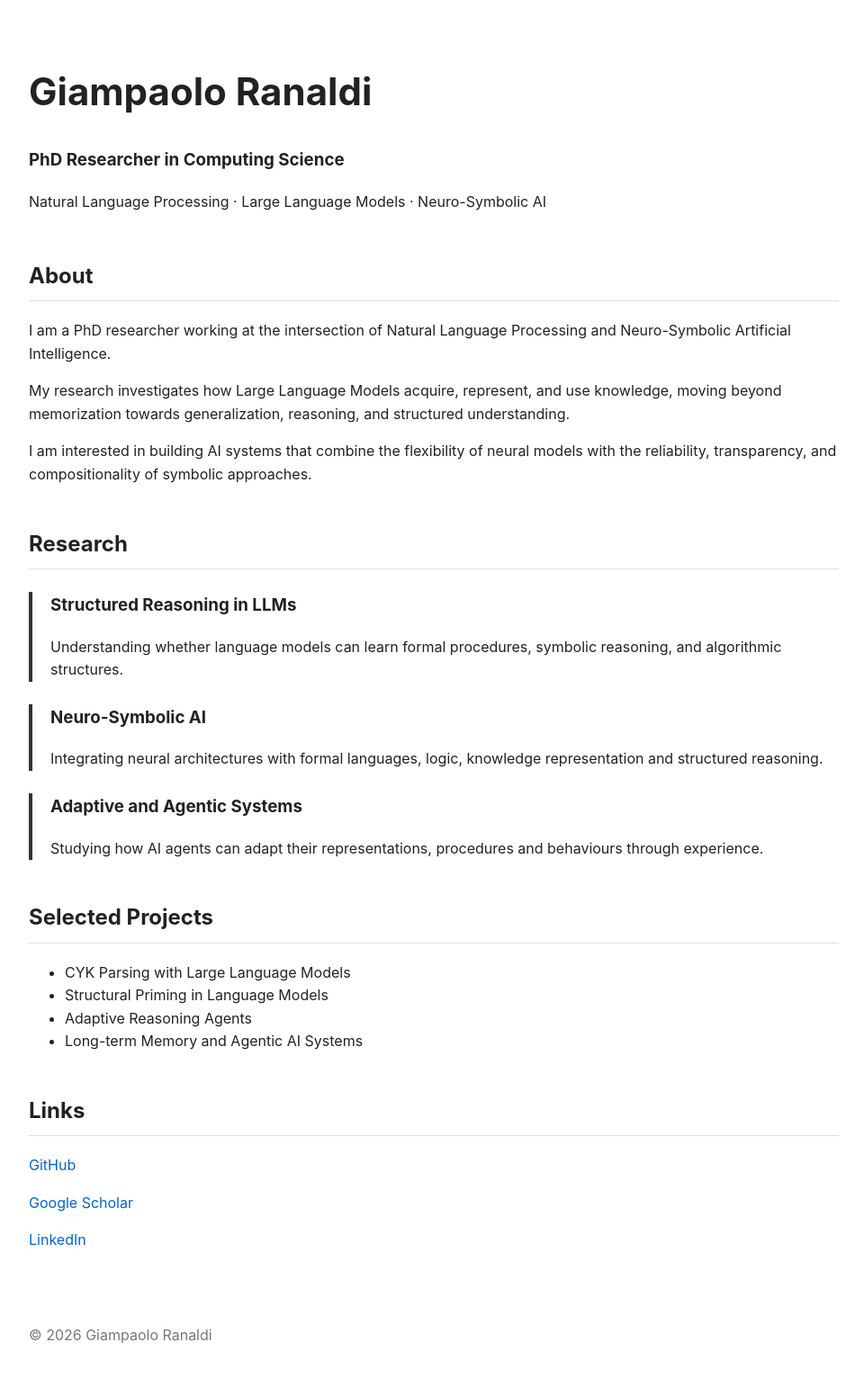
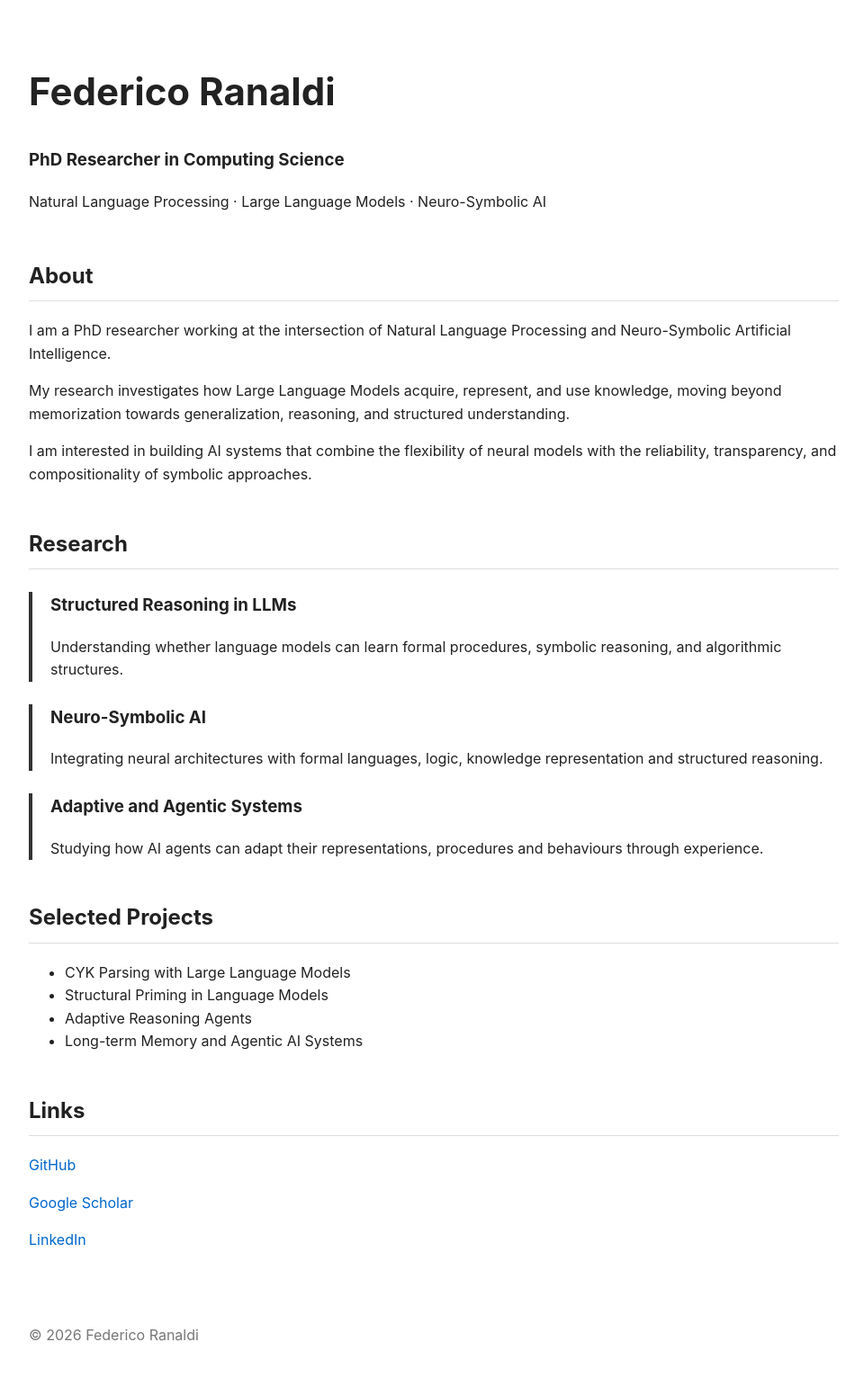
Before and after one commit to nexus126/fede_ranaldi.github.io, a plain HTML site: page index.html in a window 1280 px wide. Shown: the whole page at 90% size, without its empty margins (158-1118 px from the left). Drawn offline with Linux system fonts and the light colour scheme.

Commit message:
Update index.html

```diff
--- a/index.html
+++ b/index.html
@@ -9,7 +9,7 @@
 
 <header>
 
-<h1>Giampaolo Ranaldi</h1>
+<h1>Federico Ranaldi</h1>
 
 <h3>
 PhD Researcher in Computing Science
@@ -137,7 +137,7 @@ Long-term Memory and Agentic AI Systems
 <footer>
 
 <p>
-© 2026 Giampaolo Ranaldi
+© 2026 Federico Ranaldi
 </p>
 
 </footer>
```
